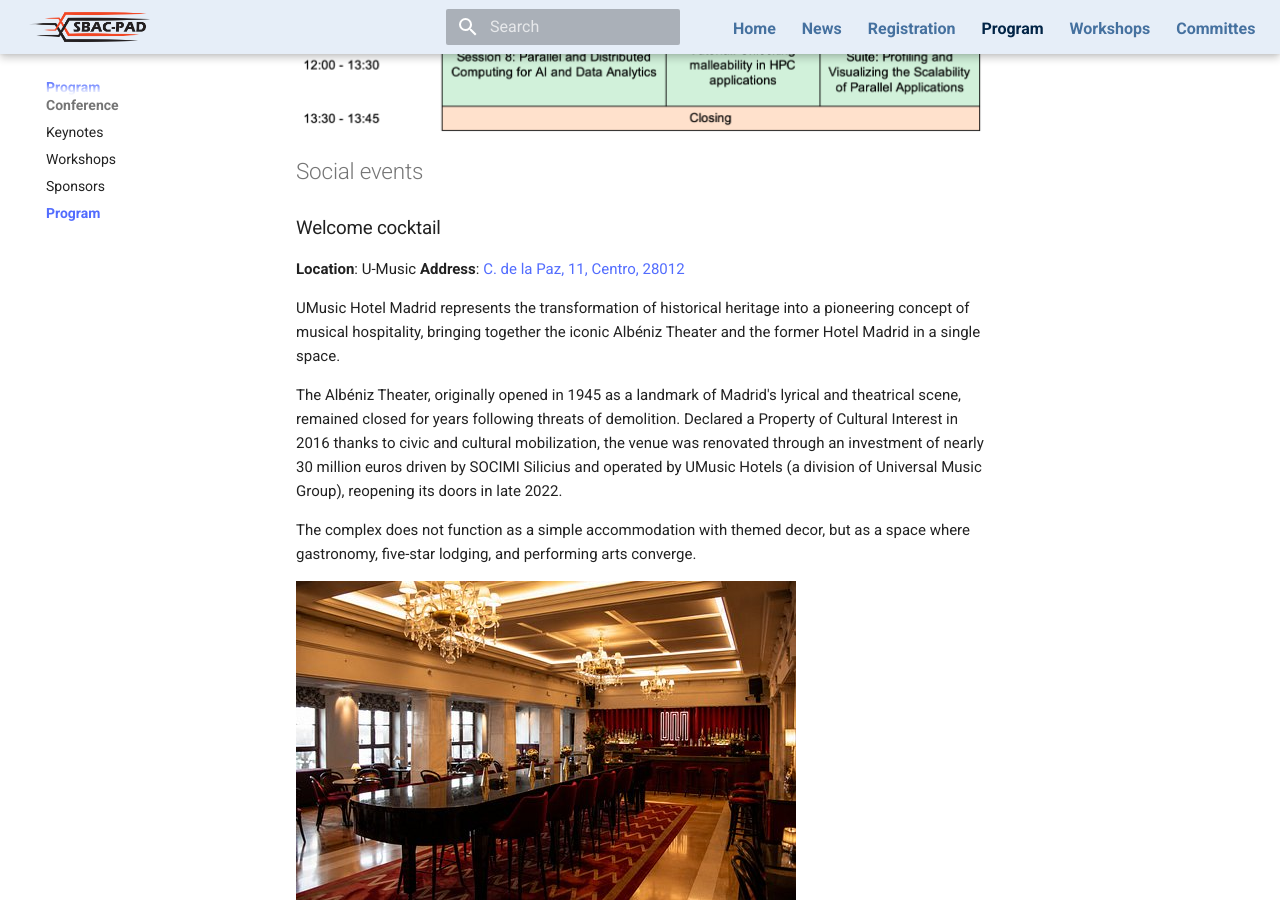
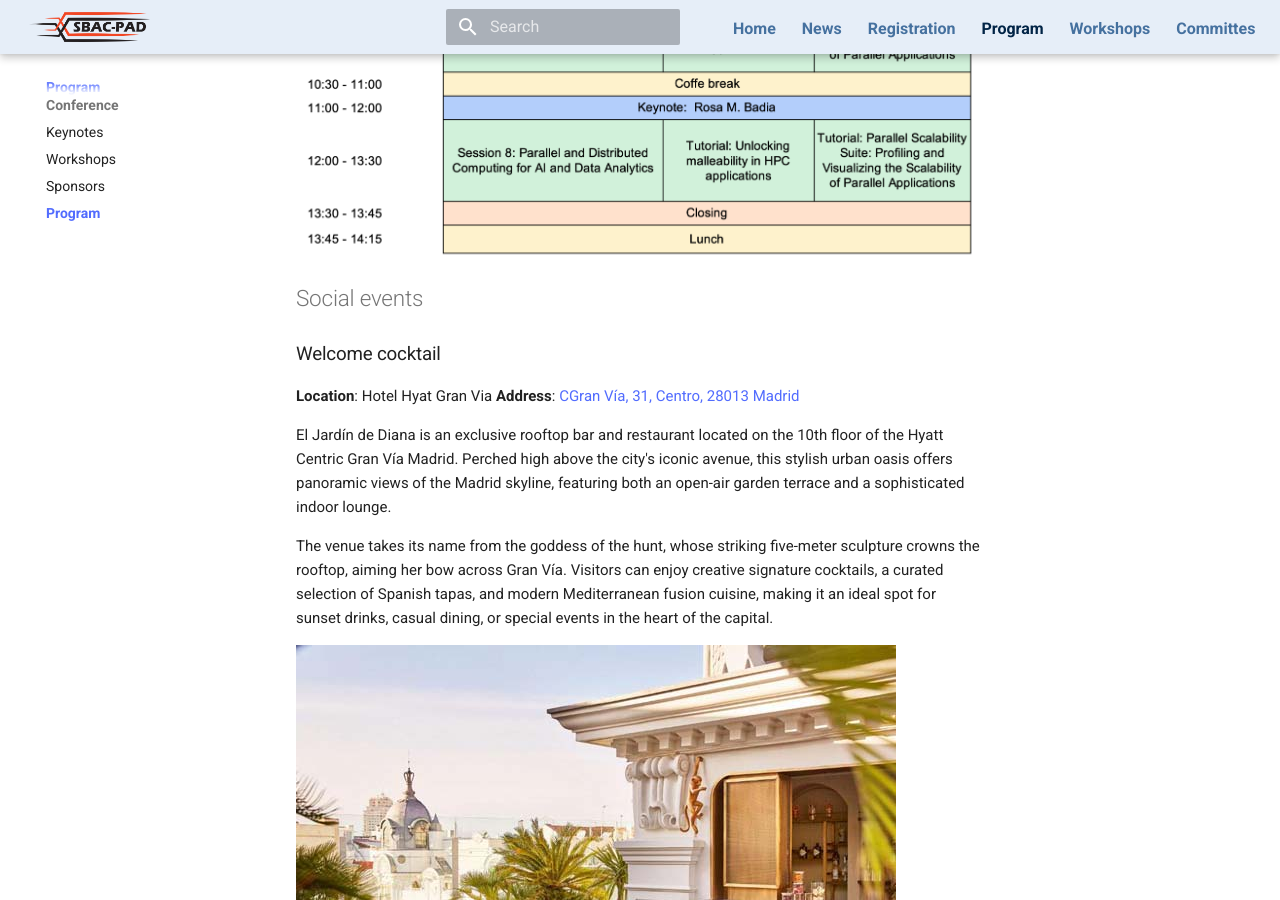
Before and after one commit to CoCo-ARCOS/sbac-pad2026, an MkDocs documentation site: the page built from docs/conference/program.md, in a window 1280 px wide and 900 px high, scrolled down 1304 px. Built offline with MkDocs 1.6.1 and Material for MkDocs 9.7.7, drawn with Linux system fonts in a browser that asks for light colours; comment, search, counter and statistics services are not loaded.

Commit message:
Refactor code structure for improved readability and maintainability

```diff
--- a/docs/conference/program.md
+++ b/docs/conference/program.md
@@ -10,16 +10,14 @@
 
 ### Welcome cocktail
 
-**Location**: U-Music
-**Address**: [C. de la Paz, 11, Centro, 28012](https://www.google.com/maps/place//data=!4m2!3m1!1s0xd4229aa810859db:0x84f70547186202eb?sa=X&ved=1t:8290&ictx=111)
+**Location**: Hotel Hyat Gran Via
+**Address**: [CGran Vía, 31, Centro, 28013 Madrid](https://maps.app.goo.gl/WZvgG6ftTTtG84jw5)
 
-UMusic Hotel Madrid represents the transformation of historical heritage into a pioneering concept of musical hospitality, bringing together the iconic Albéniz Theater and the former Hotel Madrid in a single space.
+El Jardín de Diana is an exclusive rooftop bar and restaurant located on the 10th floor of the Hyatt Centric Gran Vía Madrid. Perched high above the city's iconic avenue, this stylish urban oasis offers panoramic views of the Madrid skyline, featuring both an open-air garden terrace and a sophisticated indoor lounge.
 
-The Albéniz Theater, originally opened in 1945 as a landmark of Madrid's lyrical and theatrical scene, remained closed for years following threats of demolition. Declared a Property of Cultural Interest in 2016 thanks to civic and cultural mobilization, the venue was renovated through an investment of nearly 30 million euros driven by SOCIMI Silicius and operated by UMusic Hotels (a division of Universal Music Group), reopening its doors in late 2022.
+The venue takes its name from the goddess of the hunt, whose striking five-meter sculpture crowns the rooftop, aiming her bow across Gran Vía. Visitors can enjoy creative signature cocktails, a curated selection of Spanish tapas, and modern Mediterranean fusion cuisine, making it an ideal spot for sunset drinks, casual dining, or special events in the heart of the capital.
 
-The complex does not function as a simple accommodation with themed decor, but as a space where gastronomy, five-star lodging, and performing arts converge.
-
-![Hotel U-Music](../assets/imgs/socialevents/umusic-piano-bar-casa.jpg)
+![Hotel Hyat Gran Via](../assets/imgs/socialevents/el-jardin-de-diana.jpg)
 
 ### Banquet
 
```
Also changed, not shown: docs/conference/workshops-tutorials.md (+0 -6 lines), docs/index.md (+6 -3 lines), docs/assets/imgs/sbac_pad_2026_program_at_a_glance.png, docs/assets/imgs/socialevents/el-jardin-de-diana.jpg (added), 1 other file.
